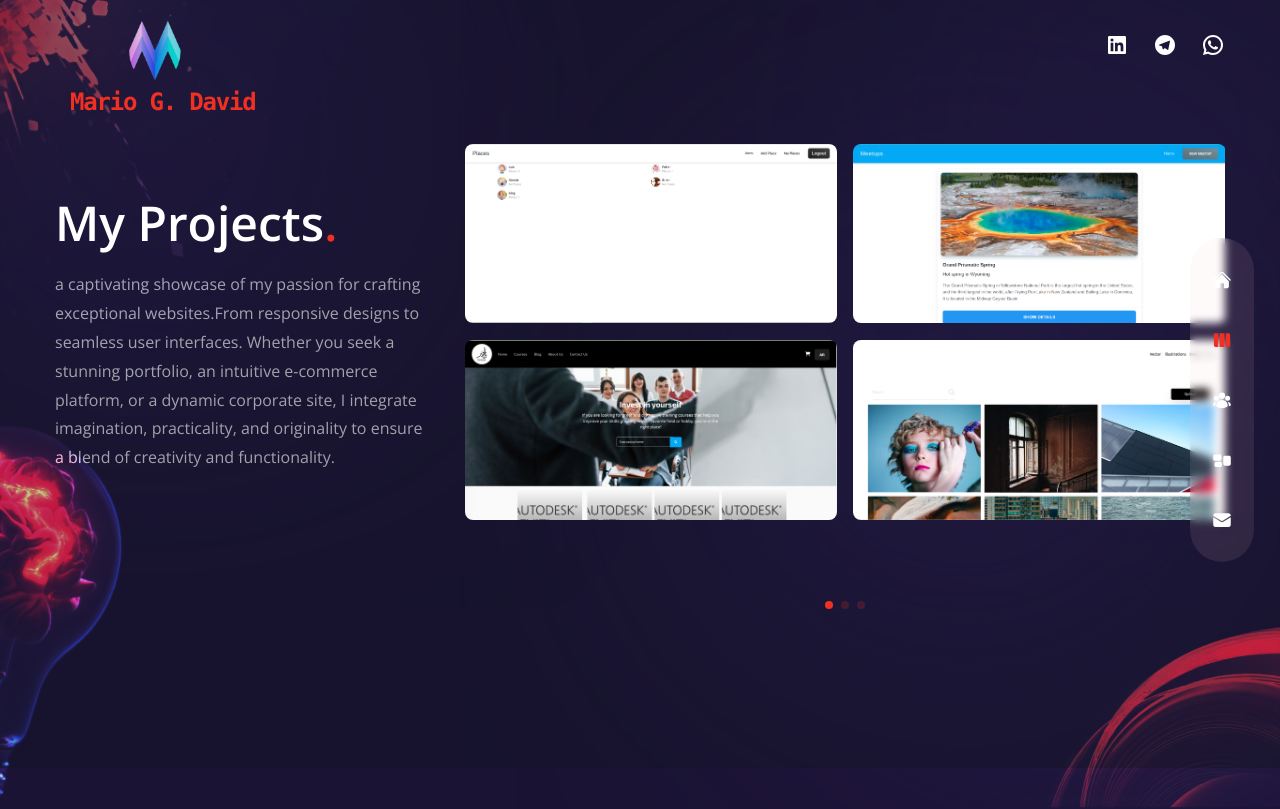
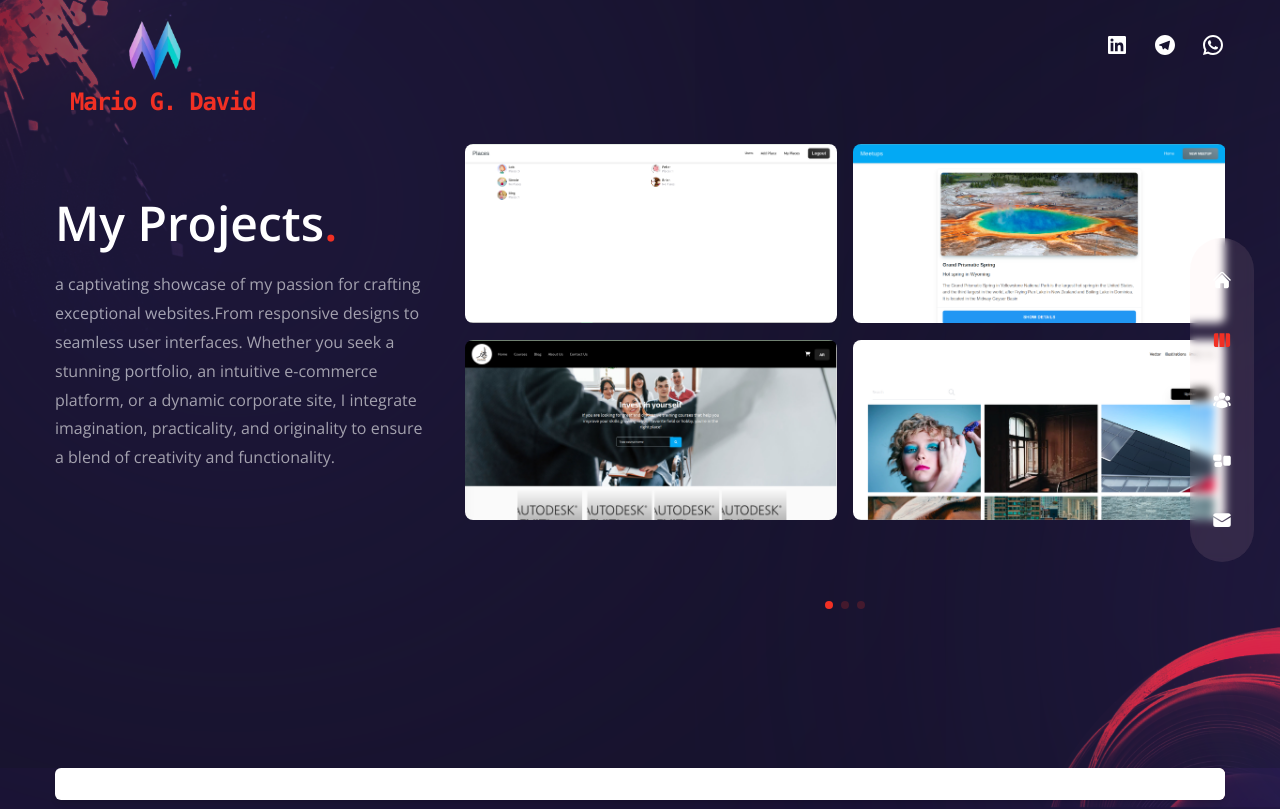
Before and after one commit to mario-george/Mario-George-Portfolio, a Next.js app: page /work in a window 1280 px wide. Shown: the top 809 px of the page. Built offline with nearby package versions, Linux system fonts and the light colour scheme; some icons are missing.

Commit message:
Add motion animation to ProjectCard component

```diff
--- a/components/Cards/ProjectCard.jsx
+++ b/components/Cards/ProjectCard.jsx
@@ -21,7 +21,17 @@ const ProjectCard = ({ ind, title, demoLink, githubLink, path }) => {
   }, [controls, inView]);
 
   return (
-  <></>
+    <motion.div
+      ref={ref}
+      initial={{ opacity: 0, x: dir }}
+      animate={controls}
+      exit={{ opacity: 0, x: dir }}
+      transition={{ duration: 0.5 }}
+      className="bg-white p-4 shadow-md rounded-md "
+    >
+
+
+    </motion.div>
   );
 };
 
```
